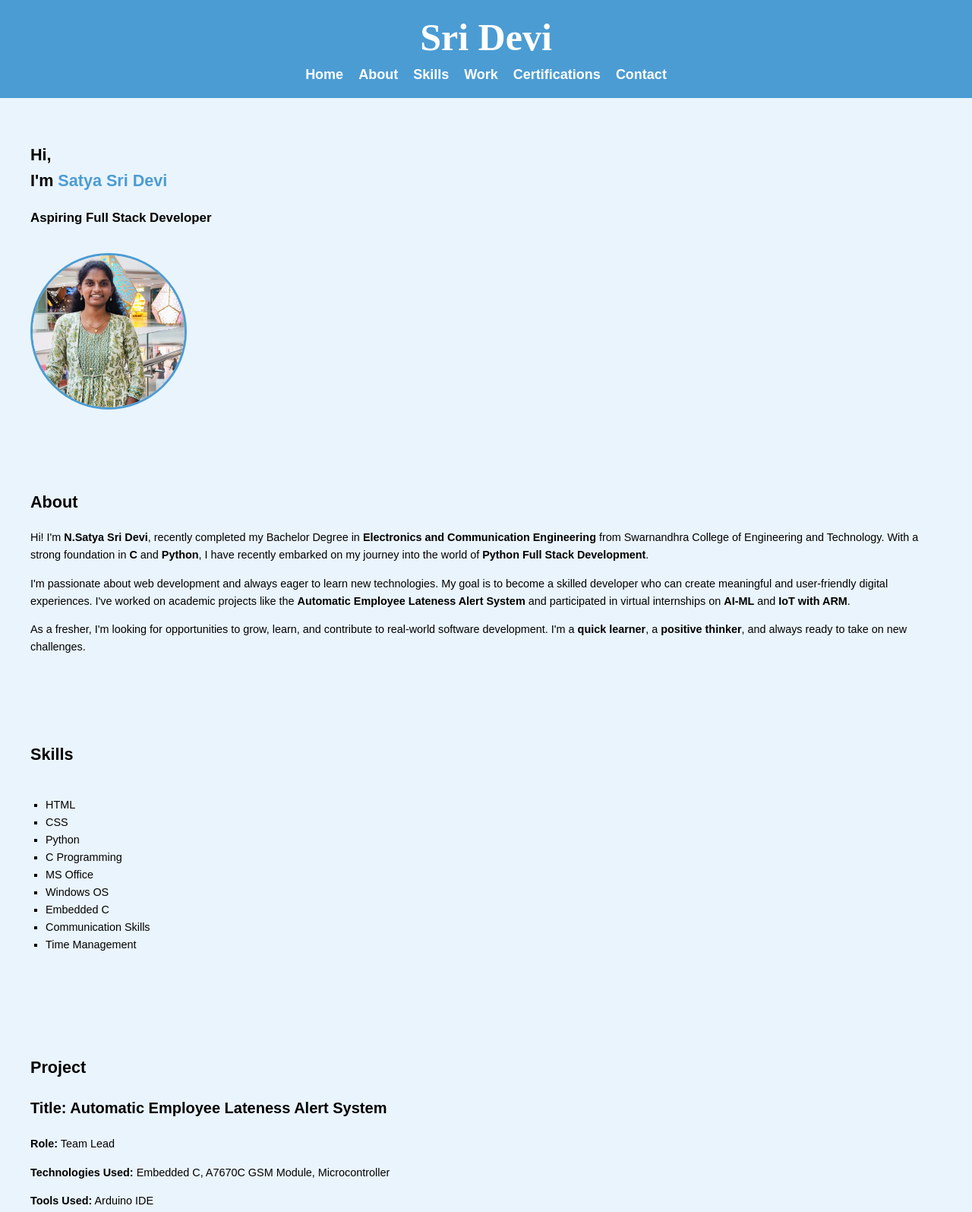
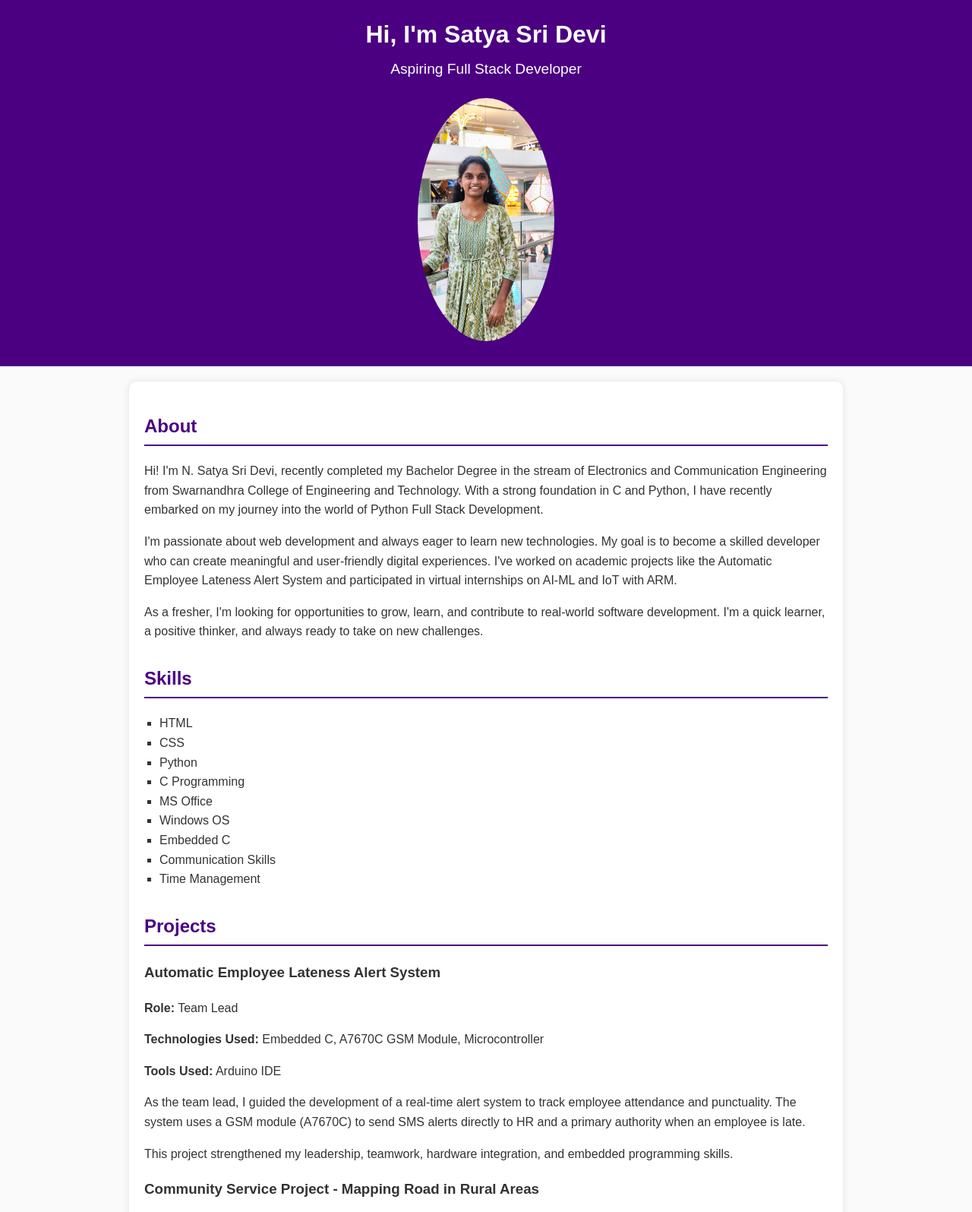
Before and after one commit to SriDevi214302/Portfolio-Website, a plain HTML site: page index.html in a window 1280 px wide. Shown: the top 1595 px of the page at 76% size. Drawn offline with Linux system fonts and the light colour scheme.

Commit message:
Update index.html

```diff
--- a/index.html
+++ b/index.html
@@ -3,94 +3,115 @@
 <head>
   <meta charset="UTF-8">
   <meta name="viewport" content="width=device-width, initial-scale=1.0">
-    <title>Personal Portfolio Website</title>
+  <title>Satya Sri Devi | Portfolio</title>
   <style>
-        body{
-            font-family: Arial, Helvetica, sans-serif;
-            background-color: #eaf4fc;
-            font-size: 18px;
+    body {
+      font-family: Arial, sans-serif;
+      background-color: #fafafa;
       margin: 0;
       padding: 0;
+      color: #333;
+      line-height: 1.6;
     }
-        header{
-            background-color: #4B9CD3;
-            color: white;
+
+    header {
+      background: #4b0082;
+      color: #fff;
+      text-align: center;
+      padding: 20px 0;
+    }
+
+    header h1 {
+      margin: 0;
+      font-size: 2em;
+    }
+
+    header p {
+      font-size: 1.2em;
+      margin-top: 5px;
+    }
+
+    .container {
+      width: 90%;
+      max-width: 900px;
+      margin: 20px auto;
+      background: #fff;
+      border-radius: 10px;
+      box-shadow: 0 0 10px rgba(0,0,0,0.1);
       padding: 20px;
-            text-align: center;
     }
-        header h1{
-            font-size: 50px;
-            font-family: "Playfair Display", serif;
-            margin: 0;
+
+    section {
+      margin-bottom: 30px;
     }
-        nav{
-            margin-top: 10px;
-            display: flex;
-            justify-content: center;
-            gap: 20px;
-            flex-wrap: wrap;
+
+    h2 {
+      color: #4b0082;
+      border-bottom: 2px solid #4b0082;
+      padding-bottom: 5px;
     }
-        nav a{
-            color: white;
+
+    img {
+      display: block;
+      margin: 10px auto;
+      border-radius: 10px;
+      max-width: 100%;
+    }
+
+    ul {
+      list-style-type: square;
+      padding-left: 20px;
+    }
+
+    a {
+      color: #4b0082;
       text-decoration: none;
-            font-weight: bold;
     }
-        nav a:hover{
+
+    a:hover {
       text-decoration: underline;
     }
-        section{
-            padding: 40px;
-            line-height: 1.6;
-            font-size: 0.8em;
+
+    .contact p {
+      font-size: 1.1em;
     }
-        .profile-pic{
+
+    .profile-pic {
+      width: 180px;
       border-radius: 50%;
-            width: 200px;
-            height: 200px;
-            margin-top: 15px;
-            border: 3px solid #4B9CD3;
-            object-fit: cover;
-        }
-        ul{
-            padding: 20px;
-            list-style-type: square;
-        }
-        a{
-            color: #4B9CD3;
-        }
-        #contact a{
-            color: #4B9CD3;
+      border: 3px solid #4b0082;
     }
   </style>
 </head>
+<body>
 
-<body>
   <header>
-        <h1>Sri Devi</h1>
-        <nav>
-            <a href="#Home">Home</a>
-            <a href="#About">About</a>
-            <a href="#Skills">Skills</a>
-            <a href="#Work">Work</a>
-            <a href="#Certifications">Certifications</a>
-            <a href="#Contact">Contact</a>
-        </nav>
+    <h1>Hi, I'm Satya Sri Devi</h1>
+    <p>Aspiring Full Stack Developer</p>
+    <img src="https://raw.githubusercontent.com/SriDevi214302/Portfolio-Website/main/IMG-20250817-WA0013.jpg" alt="MY IMAGE" class="profile-pic">
   </header>
 
-    <section id="Home">
-        <h2>Hi,<br>I'm <span style="color: #4B9CD3;">Satya Sri Devi</span></h2>
-        <h3>Aspiring Full Stack Developer</h3>
-        <img src="https://raw.githubusercontent.com/SriDevi214302/Portfolio-Website/main/IMG-20250817-WA0013.jpg" alt="MY IMAGE" class="profile-pic">
+  <div class="container">
+
+    <section>
+      <h2>About</h2>
+      <p>
+        Hi! I'm N. Satya Sri Devi, recently completed my Bachelor Degree in the stream of Electronics and Communication Engineering
+        from Swarnandhra College of Engineering and Technology. With a strong foundation in C and Python,
+        I have recently embarked on my journey into the world of Python Full Stack Development.
+      </p>
+      <p>
+        I'm passionate about web development and always eager to learn new technologies. My goal is to become a skilled developer
+        who can create meaningful and user-friendly digital experiences. I've worked on academic projects like the Automatic
+        Employee Lateness Alert System and participated in virtual internships on AI-ML and IoT with ARM.
+      </p>
+      <p>
+        As a fresher, I'm looking for opportunities to grow, learn, and contribute to real-world software development.
+        I'm a quick learner, a positive thinker, and always ready to take on new challenges.
+      </p>
     </section>
 
-    <section id="About">
-        <h2>About</h2>
-        <p>Hi! I'm <b>N.Satya Sri Devi</b>, recently completed my Bachelor Degree in <b>Electronics and Communication Engineering</b> from Swarnandhra College of Engineering and Technology. With a strong foundation in <b>C</b> and <b>Python</b>, I have recently embarked on my journey into the world of <b>Python Full Stack Development</b>.</p>
-        <p>I'm passionate about web development and always eager to learn new technologies. My goal is to become a skilled developer who can create meaningful and user-friendly digital experiences. I've worked on academic projects like the <b>Automatic Employee Lateness Alert System</b> and participated in virtual internships on <b>AI-ML</b> and <b>IoT with ARM</b>.</p>
-        <p>As a fresher, I'm looking for opportunities to grow, learn, and contribute to real-world software development. I'm a <b>quick learner</b>, a <b>positive thinker</b>, and always ready to take on new challenges.</p>
-    </section>
-
-    <section id="Skills">
+    <section>
       <h2>Skills</h2>
       <ul>
         <li>HTML</li>
@@ -105,64 +126,68 @@
       </ul>
     </section>
 
-    <section id="Work">
-        <h2>Project</h2>
-        <h3 style="font-size: 20px;"><b>Title:</b> Automatic Employee Lateness Alert System</h3>
-        <p><b>Role:</b> Team Lead</p>
-        <p><b>Technologies Used:</b> Embedded C, A7670C GSM Module, Microcontroller</p>
-        <p><b>Tools Used:</b> Arduino IDE</p>
-        <p>As the team lead, I guided the development of a real-time alert system to track employee attendance and punctuality. The system uses a GSM module (A7670C) to send SMS alerts directly to HR when an employee is late.</p>
-        <p>This project strengthened my leadership, teamwork, hardware integration, and embedded programming skills.</p>
+    <section>
+      <h2>Projects</h2>
 
-        <h2>Community Service Project – Mapping Road in Rural Areas</h2>
+      <h3>Automatic Employee Lateness Alert System</h3>
+      <p><strong>Role:</strong> Team Lead</p>
+      <p><strong>Technologies Used:</strong> Embedded C, A7670C GSM Module, Microcontroller</p>
+      <p><strong>Tools Used:</strong> Arduino IDE</p>
+      <p>
+        As the team lead, I guided the development of a real-time alert system to track employee attendance and punctuality.
+        The system uses a GSM module (A7670C) to send SMS alerts directly to HR and a primary authority when an employee is late.
+      </p>
+      <p>
+        This project strengthened my leadership, teamwork, hardware integration, and embedded programming skills.
+      </p>
+
+      <h3>Community Service Project - Mapping Road in Rural Areas</h3>
       <p><strong>Organization:</strong> APSCHE & Government of Andhra Pradesh</p>
       <p><strong>Role:</strong> Volunteer</p>
-        <p><strong>Description:</strong> Participated in a community service initiative aimed at improving rural infrastructure by mapping and surveying road networks in villages. Helped government planning and identified unpaved or underdeveloped roads.</p>
+      <p>
+        Participated in a community service initiative aimed at improving rural infrastructure by mapping and surveying road
+        networks in villages to assist government planning.
+      </p>
 
-        <h2>Portfolio Website</h2>
+      <h3>Portfolio Website</h3>
       <p><strong>Role:</strong> Developer & Designer</p>
       <p><strong>Technologies Used:</strong> HTML, CSS</p>
-        <p><strong>Description:</strong> Created a personal portfolio website to showcase my skills, projects, and certifications. Designed with a clean layout and responsive navigation. Hosted on GitHub Pages.</p>
-        <a href="https://github.com/SriDevi214302/Portfolio-Website" target="_blank">
-            <strong>🔗 View Live Project</strong>
-        </a>
+      <p>
+        Created a personal portfolio website to showcase my skills, projects, and certifications.
+        <br>
+        🔗 <a href="https://sridevi214302.github.io/Portfolio-Website/" target="_blank">View Live Project</a>
+      </p>
     </section>
 
-    <section id="Certifications">
+    <section>
       <h2>Certifications</h2>
 
-        <h3 style="font-size:15px;">MSME Training on Innovative Industry Technology AI, IoT, and Robotics</h3>
+      <h3>MSME Training on Innovative Industry Technology - AI, IoT, and Robotics</h3>
       <p><strong>Issued by:</strong> MSME Technology Centre(V), Visakhapatnam</p>
       <p><strong>Date:</strong> 09 August 2024</p>
       <p><strong>Location:</strong> Swarnandhra College of Engineering & Technology, Narsapur</p>
-        <p><strong>Description:</strong> Participated in an industrial training program focusing on AI, IoT, and Robotics.</p>
-        <a href="https://raw.githubusercontent.com/SriDevi214302/Portfolio-Website/main/MSME%20CERTIFICATION.png" target="_blank">
       <img src="https://raw.githubusercontent.com/SriDevi214302/Portfolio-Website/main/MSME%20CERTIFICATION.png" alt="MSME Certificate" width="300">
-        </a>
 
-        <h3 style="font-size:15px;">AI-ML Virtual Internship</h3>
+      <h3>AI-ML Virtual Internship</h3>
       <p><strong>Issued by:</strong> AICTE-Eduskills</p>
-        <p><strong>Duration:</strong> September–November 2023</p>
-        <p><strong>Description:</strong> Completed a virtual internship program focused on AI and ML fundamentals.</p>
-        <a href="https://raw.githubusercontent.com/SriDevi214302/Portfolio-Website/main/AI-ML%20Certification.png" target="_blank">
+      <p><strong>Duration:</strong> September - November 2023</p>
       <img src="https://raw.githubusercontent.com/SriDevi214302/Portfolio-Website/main/AI-ML%20Certification.png" alt="AI-ML Certificate" width="300">
-        </a>
 
-        <h3 style="font-size:15px;">Google Cloud Computing Foundations</h3>
-        <p><strong>Issued by:</strong> NPTEL–IIT Kharagpur</p>
+      <h3>Google Cloud Computing Foundations</h3>
+      <p><strong>Issued by:</strong> NPTEL - IIT Kharagpur</p>
       <p><strong>Platform:</strong> SWAYAM</p>
-        <p><strong>Date:</strong> August–October 2024</p>
-        <p><strong>Description:</strong> Completed foundational coursework on cloud technologies and services within Google Cloud Platform.</p>
-        <a href="https://raw.githubusercontent.com/SriDevi214302/Portfolio-Website/main/GOOGLE%20CLOUD%20COMPUTING%20FOUNDATIONS.png" target="_blank">
-            <img src="https://raw.githubusercontent.com/SriDevi214302/Portfolio-Website/main/GOOGLE%20CLOUD%20COMPUTING%20FOUNDATIONS.png" alt="Google Cloud Certificate" width="300">
-        </a>
+      <p><strong>Date:</strong> August - October 2024</p>
+      <img src="https://raw.githubusercontent.com/SriDevi214302/Portfolio-Website/main/GOOGLE%20CLOUD%20COMPUTING%20FOUNDATIONS.png" alt="GOOGLE CLOUD COMPUTING FOUNDATIONS" width="300">
     </section>
 
-    <section id="Contact">
+    <section class="contact">
       <h2>Contact</h2>
-        <p>📧 Email: satyasridevi2004@gmail.com</p>
-        <p>💼 LinkedIn: <a href="https://www.linkedin.com/in/satyasridevi/" target="_blank">linkedin.com/in/satyasridevi</a></p>
-        <p>💻 GitHub: <a href="https://github.com/SriDevi214302" target="_blank">github.com/SriDevi214302</a></p>
+      <p>📧 <strong>Email:</strong> <a href="mailto:satyasridevi2004@gmail.com">satyasridevi2004@gmail.com</a></p>
+      <p>💼 <strong>LinkedIn:</strong> <a href="https://www.linkedin.com/in/satyasridevi/" target="_blank">linkedin.com/in/satyasridevi</a></p>
+      <p>💻 <strong>GitHub:</strong> <a href="https://github.com/SriDevi214302" target="_blank">github.com/SriDevi214302</a></p>
     </section>
+
+  </div>
+
 </body>
 </html>
```
Lines whose indentation alone changed are shown as unchanged.
